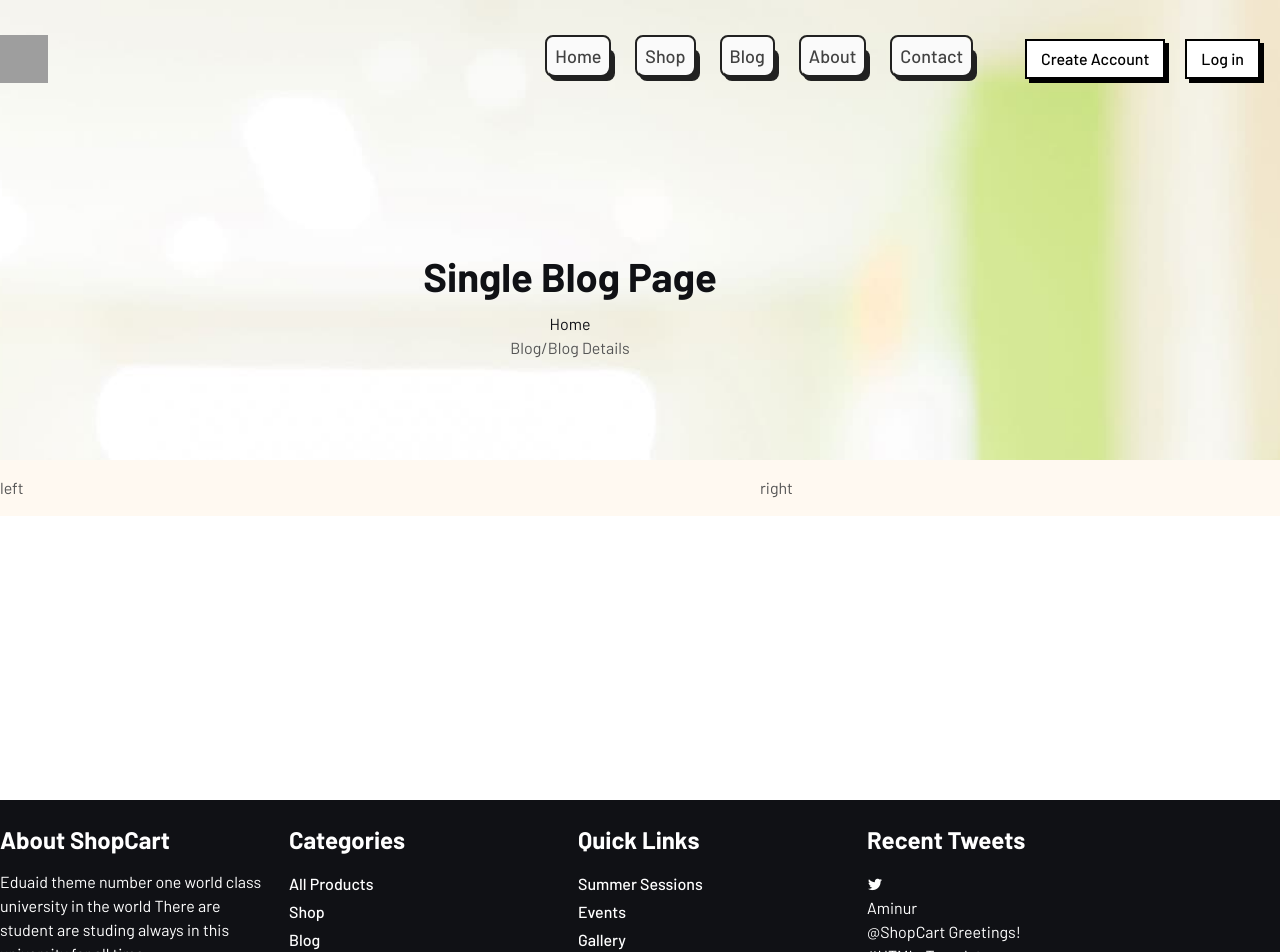
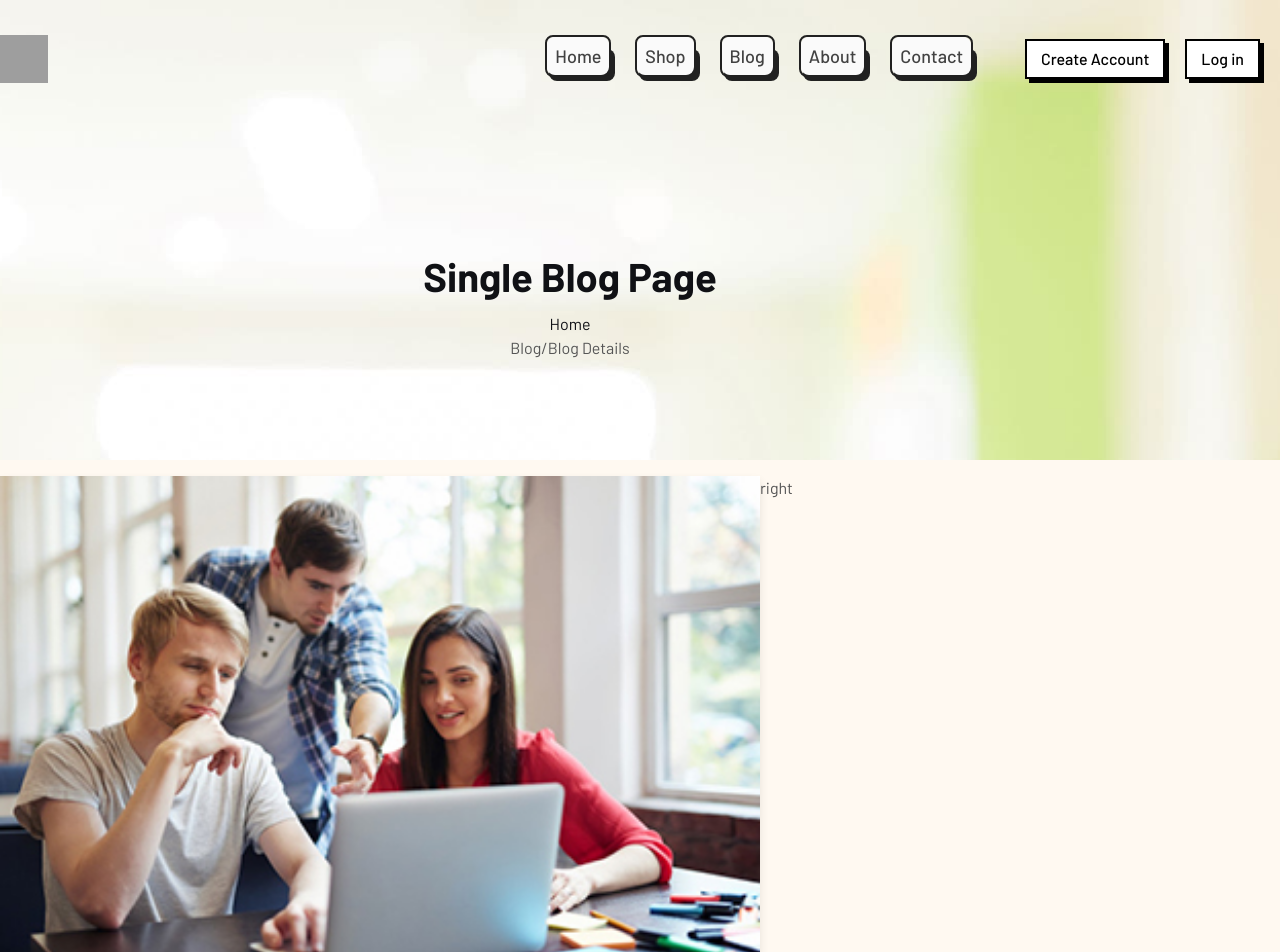
Before and after one commit to iwai-0310/Ecom-React, a React (Vite) app: page /blog/1 in a window 1280 px wide. Shown: the top 952 px of the page. Built offline with nearby package versions, Linux system fonts and the light colour scheme; grey boxes are pictures that could not be loaded.

Commit message:
map the result to render img on the left

```diff
--- a/src/shopComponent/BlogView.jsx
+++ b/src/shopComponent/BlogView.jsx
@@ -16,8 +16,32 @@ const BlogView = () => {
       <div className="blog-section blog-single py-4 section-bg">
         <div className="container">
           <div className="flex justify-center">
-            <div className="lg:w-8/12 w-12">left</div>
+            {/* Left side starts */}
+            <div className="lg:w-8/12 w-12">
+              <article>
+                <div className="section-wrapper">
+                  <div className="grid grid-cols-1 justify-center gap-4 ">
+                    <div className="col-span-1">
+                      <div className="post-item style-2">
+                        <div className="post-inner">
+                          {result.map((item) => (
+                            <div key={item.id}>
+                              <div className="post-thumb">
+                                <img src={item.imgUrl} alt="" />
+                              </div>
+                            </div>
+                          ))}
+                        </div>
+                      </div>
+                    </div>
+                  </div>
+                </div>
+              </article>
+            </div>
+            {/* Left side ends */}
+            {/* Right side starts */}
             <div className="lg:w-4/12 w-12">right</div>
+            {/* Right Side ends */}
           </div>
         </div>
       </div>
```
